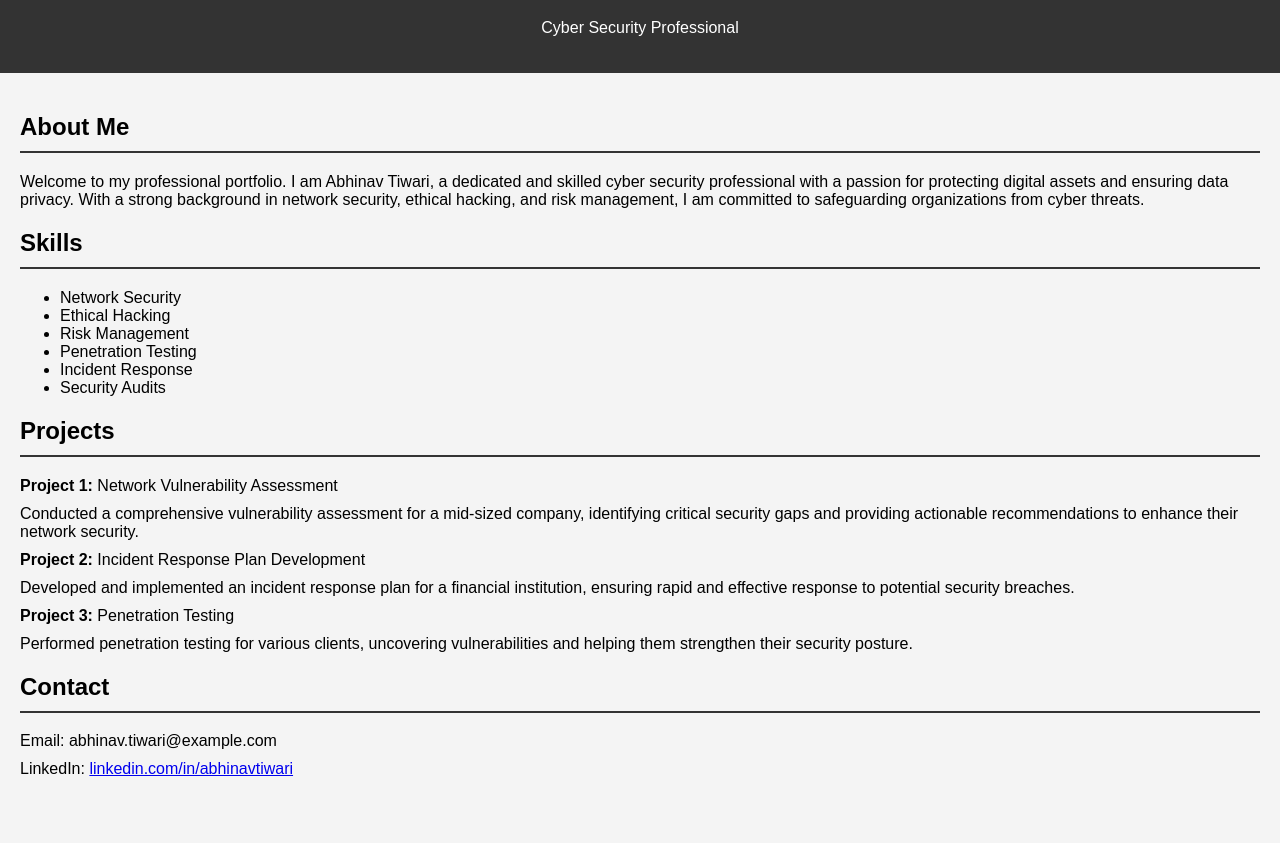
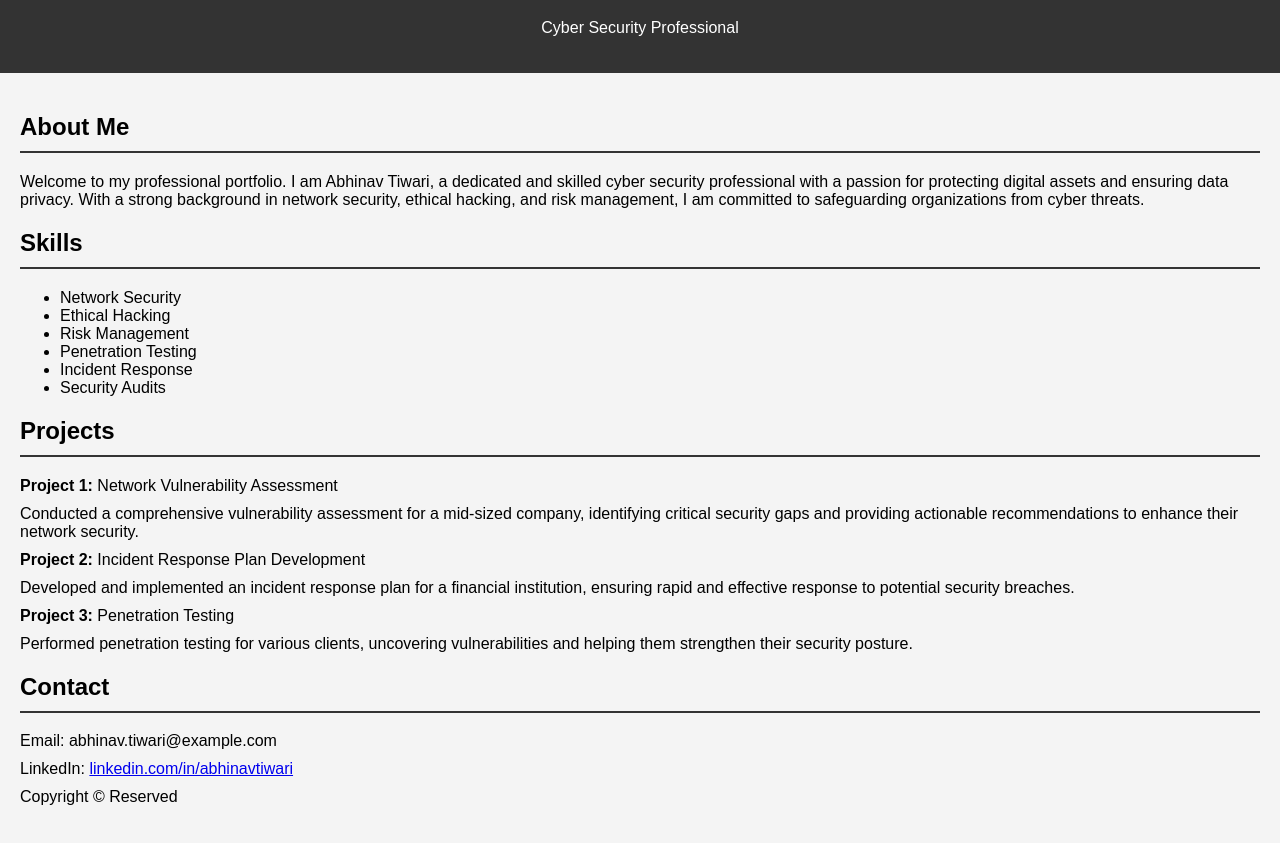
Before and after one commit to abhinav8377/Portfolio, a plain HTML site: page index.html in a window 1280 px wide. Shown: the part 81-924 px from the top of the page. Before the commit the page ends 899 px from the top, so only its background shows below. Drawn offline with Linux system fonts and the light colour scheme.

Commit message:
new feature added

```diff
--- a/index.html
+++ b/index.html
@@ -66,6 +66,7 @@
             <h2>Contact</h2>
             <p>Email: abhinav.tiwari@example.com</p>
             <p>LinkedIn: <a href="https://www.linkedin.com/in/abhinavtiwari" target="_blank">linkedin.com/in/abhinavtiwari</a></p>
+            <footer>Copyright &copy; Reserved</footer>
         </div>
     </div>
 </body>
```
